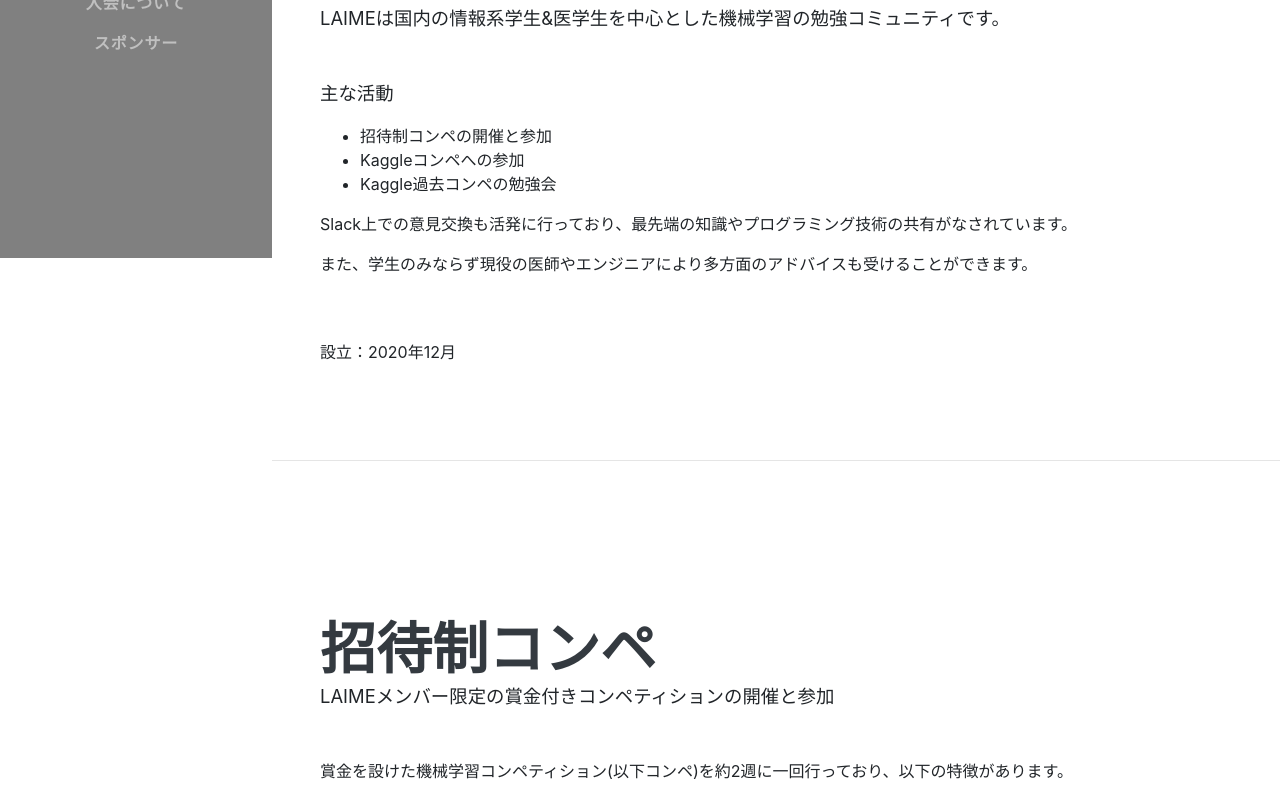
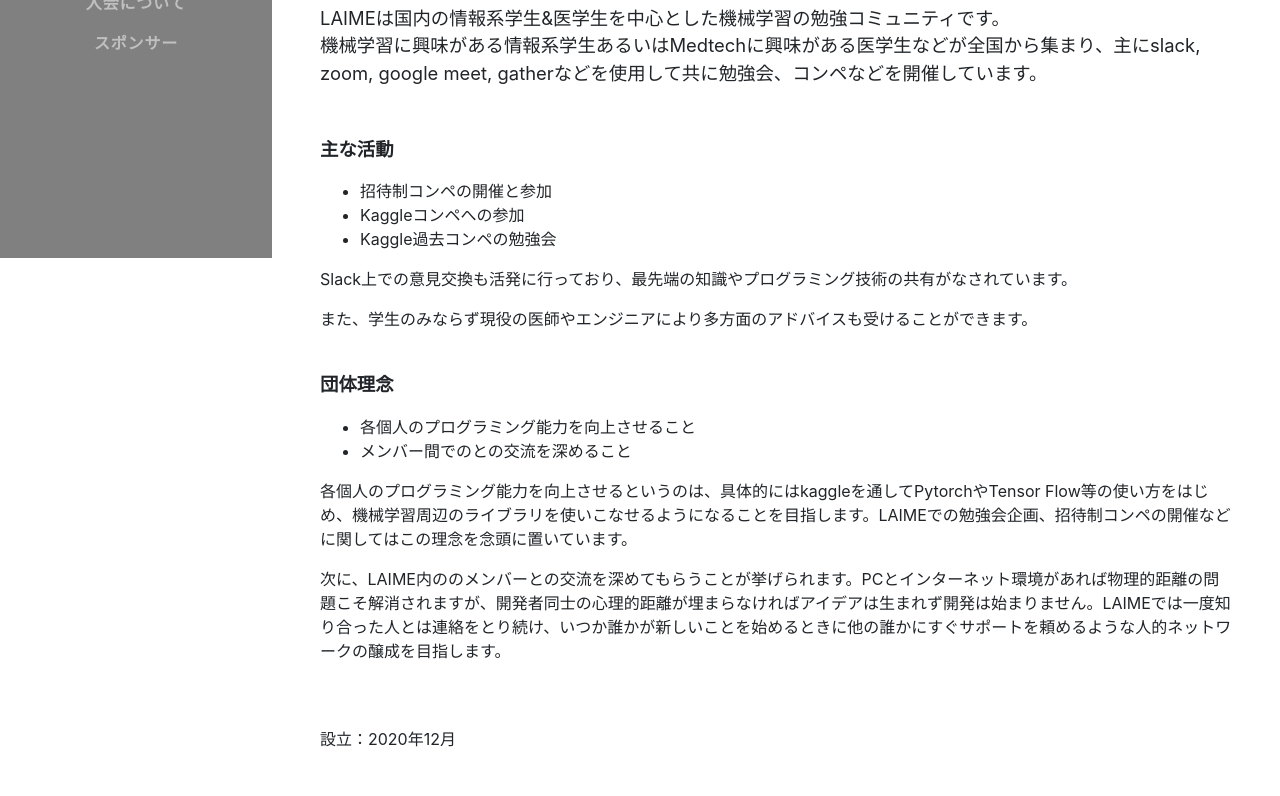
Before and after one commit to laime-ml/laime-ml.github.io, a plain HTML site: page index.html in a window 1280 px wide. Shown: the part 542-1338 px from the top of the page. Drawn offline with nearby package versions, Linux system fonts and the light colour scheme; a script that the page names is missing; a web font is replaced by a local one.

Commit message:
サイトの文面を修正

```diff
--- a/index.html
+++ b/index.html
@@ -71,16 +71,31 @@
                     </div>
 
                     <h2>LAIMEとは</h2>
-                    <p class="lead mb-5">LAIMEは国内の情報系学生&医学生を中心とした機械学習の勉強コミュニティです。</p>
+                    <p class="lead mb-5">LAIMEは国内の情報系学生&医学生を中心とした機械学習の勉強コミュニティです。<br> 機械学習に興味がある情報系学生あるいはMedtechに興味がある医学生などが全国から集まり、主にslack, zoom, google meet,
+                    gatherなどを使用して共に勉強会、コンペなどを開催しています。</p>
 
-                    <p class="lead">主な活動</p>
+                    <p class="lead font-weight-bold" >主な活動</p>
                     <ul>
                         <li>招待制コンペの開催と参加</li>
                         <li>Kaggleコンペへの参加</li>
                         <li>Kaggle過去コンペの勉強会</li>
                     </ul>
+
                     <p>Slack上での意見交換も活発に行っており、最先端の知識やプログラミング技術の共有がなされています。</p>
                     <p>また、学生のみならず現役の医師やエンジニアにより多方面のアドバイスも受けることができます。</p>
+                    <br>
+
+                    <p class="lead font-weight-bold">団体理念</p>
+                    <ul>
+                        <li>各個人のプログラミング能力を向上させること</li>
+                        <li>メンバー間でのとの交流を深めること</li>
+                    </ul>
+                    <p>
+                    各個人のプログラミング能力を向上させるというのは、具体的にはkaggleを通してPytorchやTensor
+                    Flow等の使い方をはじめ、機械学習周辺のライブラリを使いこなせるようになることを目指します。LAIMEでの勉強会企画、招待制コンペの開催などに関してはこの理念を念頭に置いています。</p>
+                    <p>
+                    次に、LAIME内ののメンバーとの交流を深めてもらうことが挙げられます。PCとインターネット環境があれば物理的距離の問題こそ解消されますが、開発者同士の心理的距離が埋まらなければアイデアは生まれず開発は始まりません。LAIMEでは一度知り合った人とは連絡をとり続け、いつか誰かが新しいことを始めるときに他の誰かにすぐサポートを頼めるような人的ネットワークの醸成を目指します。
+                    </p>
 
                     <!--
                     <p>最終的な目標としては、医療現場の様々な問題を人工知能を用いて解決し、実行していく力を身に着けることにあります。</p>
@@ -99,7 +114,7 @@
                     <h2 class="mb-0">招待制コンペ</h2>
                     <p class="lead mb-5">LAIMEメンバー限定の賞金付きコンペティションの開催と参加</p>
 
-                    <p> 賞金を設けた機械学習コンペティション(以下コンペ)を約2週に一回行っており、以下の特徴があります。</p>
+                    <p> 賞金を設けた機械学習コンペティション(以下コンペ)を、不定期に開催しており以下の特徴があります。</p>
                     <ul>
                         <li>LAIMEメンバーによる開催・運営</li>
                         <li>LAIMEメンバー限定参加</li>
@@ -142,7 +157,7 @@
                     <h2 class="mb-0">Kaggle勉強会</h2>
                     <p class="lead mb-5">最も性能の良い手法を効率的に学ぶ</p>
 
-                    <p>週に一度、学生の持ち回りで過去に開催されたKaggleのコンペの勉強会を行っています。</p>
+                    <p>月に2度ほどを目安に、学生の持ち回りで過去に開催されたKaggleのコンペや機械学習技術の勉強会を行っています。</p>
                     <p>過去のコンペを振り返ることで、上位入賞者がどんな工夫をしたか、参加者がどんな議論をしていたかを知ることができます。</p>
                     <p>この勉強会を通じて各自の理解力を上げ、自分たちのコンペの競争力の底上げをしています。</p>
                     <br>
@@ -167,7 +182,7 @@
                         </li>
                         <li>
                             <span class="fa-li"><i class="fas fa-medal medal-gold"></i></span>
-                            Kaggle メダル獲得 金2, 銀7, 銅3
+                            Kaggle メダル獲得 金2, 銀23, 銅21
                         </li>
                         <li>
                             <span class="fa-li"><i class="fas fa-trophy text-warning"></i></span>
```
